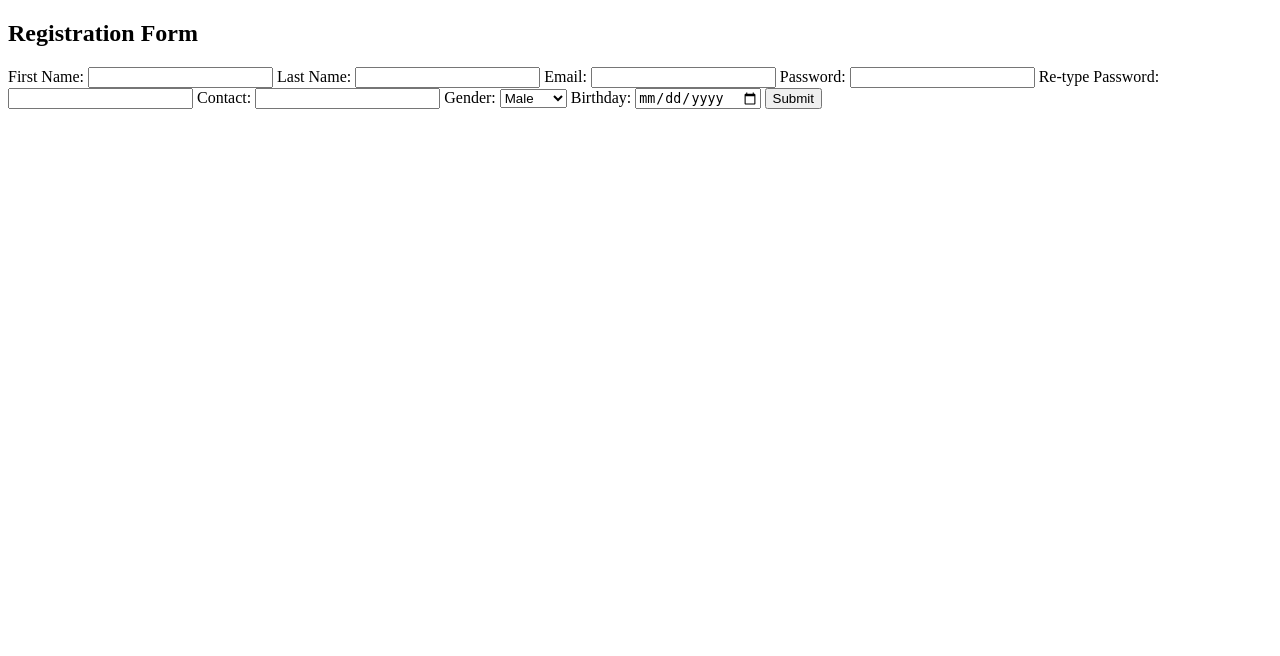
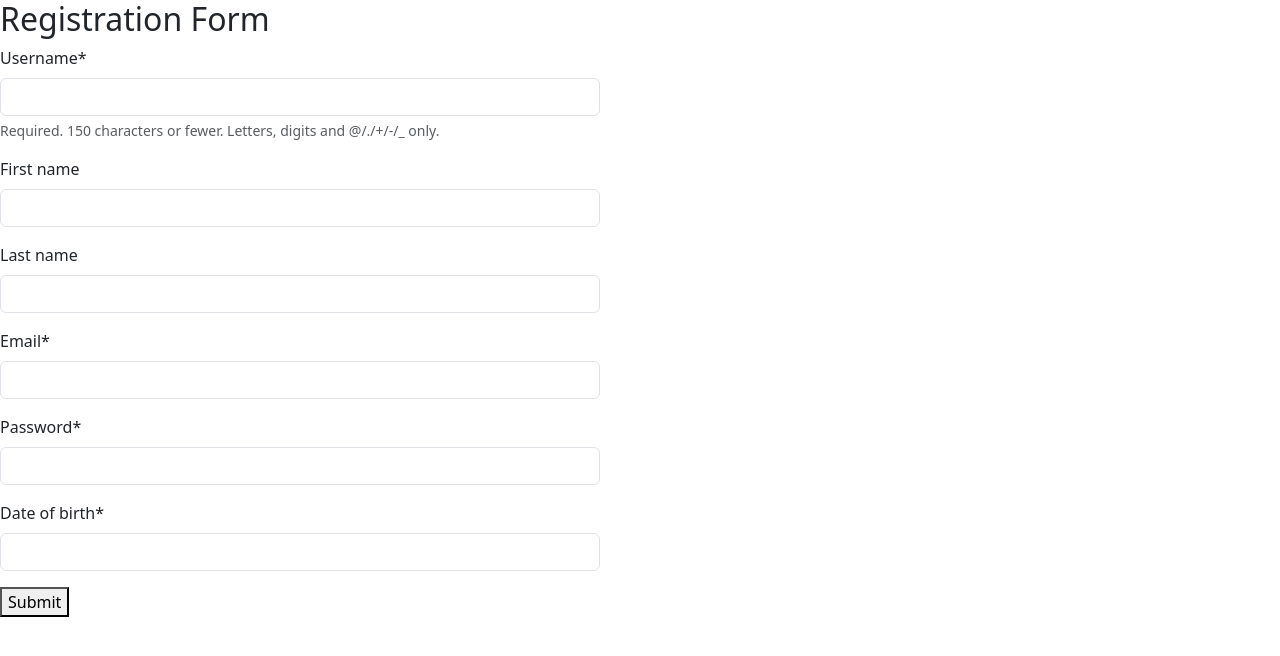
Before and after one commit to YehorBelyi/charity-platform, a Django app: page /users/signup/ in a window 1280 px wide. Shown: the top 656 px of the page. Run offline with Django 5.2, Linux system fonts and the light colour scheme; some libraries are stand-ins or nearby versions.

Commit message:
refactor(forms): Change sign up form

```diff
--- a/charity_platform/settings.py
+++ b/charity_platform/settings.py
@@ -18,6 +18,7 @@ load_dotenv()
 # Build paths inside the project like this: BASE_DIR / 'subdir'.
 BASE_DIR = Path(__file__).resolve().parent.parent
 
+AUTH_USER_MODEL = 'users.CustomUser'
 
 # Quick-start development settings - unsuitable for production
 # See https://docs.djangoproject.com/en/6.0/howto/deployment/checklist/
@@ -51,6 +52,10 @@ INSTALLED_APPS = [
     'users',
     'pages'
 ]
+
+CRISPY_ALLOWED_TEMPLATE_PACKS = "bootstrap5"
+
+CRISPY_TEMPLATE_PACK = "bootstrap5"
 
 MIDDLEWARE = [
     'django.middleware.security.SecurityMiddleware',
--- /dev/null
+++ b/users/forms.py
@@ -0,0 +1,22 @@
+from django import forms
+from django.core.validators import RegexValidator
+
+from users.models import CustomUser
+
+email_validator = RegexValidator(
+    regex=r'^[\w\.-]+@[\w\.-]+\.\w+$',
+    message="Enter a valid email address."
+)
+# forms.Form
+
+class TemplateForm(forms.Form):
+    field1 = forms.CharField()
+    field2 = forms.CharField()
+
+class UserSignupForm(forms.ModelForm):
+    email = forms.EmailField(validators=[email_validator])
+    password = forms.CharField(widget=forms.PasswordInput)
+
+    class Meta:
+        model = CustomUser
+        fields = ["username", "first_name", "last_name", "email", "password", "date_of_birth"]
--- a/users/templates/users/signup.html
+++ b/users/templates/users/signup.html
@@ -1,4 +1,5 @@
 {% load static %}
+{% load crispy_forms_tags %}
 <!DOCTYPE html>
 <html lang="en">
 
@@ -6,56 +7,62 @@
         <meta charset="UTF-8" />
         <meta name="viewport" content="width=device-width, initial-scale=1.0" />
         <title>Registration Form</title>
-
+        <link href="https://cdn.jsdelivr.net/npm/bootstrap@5.3.8/dist/css/bootstrap.min.css" rel="stylesheet" integrity="sha384-sRIl4kxILFvY47J16cr9ZwB07vP4J8+LH7qKQnuqkuIAvNWLzeN8tE5YBujZqJLB" crossorigin="anonymous">
     </head>
 
     <body>
         <div class="main">
             <h2>Registration Form</h2>
-            <form method="post" action="">
+{#            <form method="post" action="">#}
+{#                {% csrf_token %}#}
+{#                <label for="first">First Name:</label>#}
+{#                <input type="text" id="first" name="first" required />#}
+{##}
+{#                <label for="last">Last Name:</label>#}
+{#                <input type="text" id="last" name="last" required />#}
+{##}
+{#                <label for="email">Email:</label>#}
+{#                <input type="email" id="email" name="email" required />#}
+{##}
+{#                <label for="password">Password:</label>#}
+{#                <input type="password" id="password" name="password"#}
+{#                       pattern="^(?=.*\d)(?=.*[a-zA-Z])(?=.*[^a-zA-Z0-9])\S{8,}$"#}
+{#                       title="Password must contain at least one number,#}
+{#                               one alphabet, one symbol, and be at#}
+{#                               least 8 characters long" required />#}
+{##}
+{#                <label for="repassword">Re-type Password:</label>#}
+{#                <input type="password" id="repassword" name="repassword" required />#}
+{##}
+{#                <label for="mobile">Contact:</label>#}
+{#                <input type="text" id="mobile" name="mobile" maxlength="10" required />#}
+{##}
+{#                <label for="gender">Gender:</label>#}
+{#                <select id="gender" name="gender" required>#}
+{#                    <option value="male">#}
+{#                        Male#}
+{#                    </option>#}
+{#                    <option value="female">#}
+{#                        Female#}
+{#                    </option>#}
+{#                    <option value="other">#}
+{#                        Other#}
+{#                    </option>#}
+{#                </select>#}
+{##}
+{#                <label for="birthday">Birthday:</label>#}
+{#                <input type="date" id="birthday" name="birthday">#}
+{#                <button type="submit">#}
+{#                    Submit#}
+{#                </button>#}
+{#            </form>#}
+            <form method="post" style="width: 600px">
                 {% csrf_token %}
-                <label for="first">First Name:</label>
-                <input type="text" id="first" name="first" required />
-
-                <label for="last">Last Name:</label>
-                <input type="text" id="last" name="last" required />
-
-                <label for="email">Email:</label>
-                <input type="email" id="email" name="email" required />
-
-                <label for="password">Password:</label>
-                <input type="password" id="password" name="password"
-                       pattern="^(?=.*\d)(?=.*[a-zA-Z])(?=.*[^a-zA-Z0-9])\S{8,}$"
-                       title="Password must contain at least one number,
-                               one alphabet, one symbol, and be at
-                               least 8 characters long" required />
-
-                <label for="repassword">Re-type Password:</label>
-                <input type="password" id="repassword" name="repassword" required />
-
-                <label for="mobile">Contact:</label>
-                <input type="text" id="mobile" name="mobile" maxlength="10" required />
-
-                <label for="gender">Gender:</label>
-                <select id="gender" name="gender" required>
-                    <option value="male">
-                        Male
-                    </option>
-                    <option value="female">
-                        Female
-                    </option>
-                    <option value="other">
-                        Other
-                    </option>
-                </select>
-
-                <label for="birthday">Birthday:</label>
-                <input type="date" id="birthday" name="birthday">
-                <button type="submit">
-                    Submit
-                </button>
+                {{ form|crispy }}
+                <button type="submit">Submit</button>
             </form>
         </div>
+
+    <script src="https://cdn.jsdelivr.net/npm/bootstrap@5.3.8/dist/js/bootstrap.bundle.min.js" integrity="sha384-FKyoEForCGlyvwx9Hj09JcYn3nv7wiPVlz7YYwJrWVcXK/BmnVDxM+D2scQbITxI" crossorigin="anonymous"></script>
     </body>
-
 </html>
--- a/users/views.py
+++ b/users/views.py
@@ -1,5 +1,6 @@
 from django.shortcuts import render
 from django.views import View
+from users.forms import UserSignupForm, TemplateForm
 
 
 # Create your views here.
@@ -8,8 +9,23 @@ class LoginView(View):
         return render(request, 'users/login.html')
 
 class SignUpView(View):
+    template_name = 'users/signup.html'
+
     def get(self, request):
-        return render(request, 'users/signup.html')
+
+        context = {
+            "form" : UserSignupForm,
+        }
+
+        return render(request, self.template_name, context)
+
+    def post(self, request):
+        form = UserSignupForm(request.POST)
+
+        if form.is_valid():
+            form.save()
+
+        return render(request, self.template_name)
 
     # template_name = 'authentication/login.html'
     # form_class = forms.LoginForm
```
Also changed, not shown: users/migrations/0001_initial.py (added).
